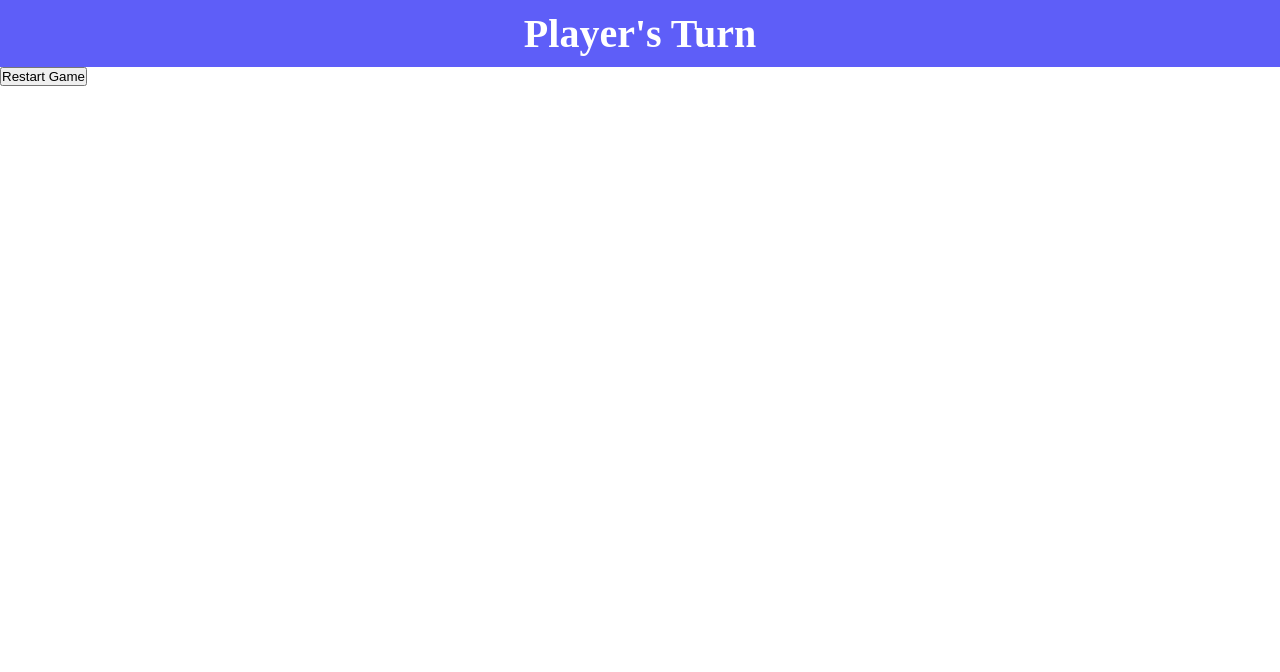
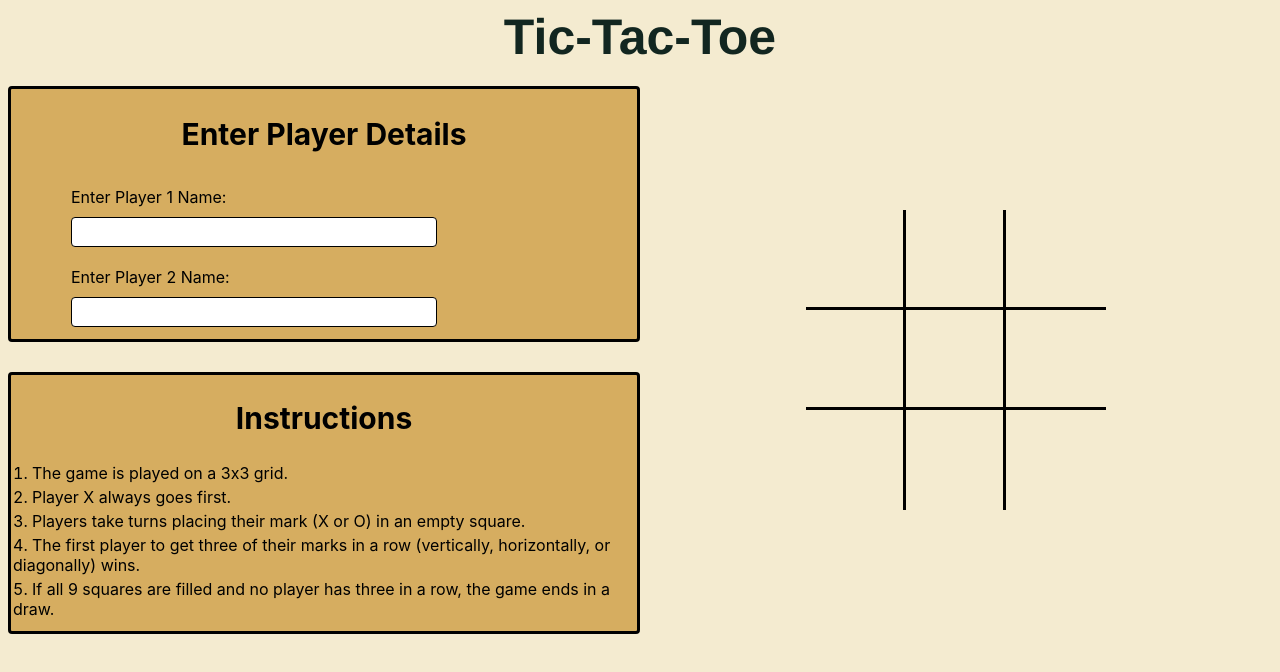
Before and after one commit to madesh02104/javascript-projects, a plain HTML site: page tic-tac-toe/index.html in a window 1280 px wide. Drawn offline with Linux system fonts and the light colour scheme.

Commit message:
Added .html and .css files for tic-tac-toe project

```diff
--- a/tic-tac-toe/index.html
+++ b/tic-tac-toe/index.html
@@ -1,35 +1,53 @@
 <!DOCTYPE html>
 <html lang="en">
+
 <head>
     <meta charset="UTF-8">
     <meta name="viewport" content="width=device-width, initial-scale=1.0">
     <title>Tic Tac Toe</title>
     <link rel="stylesheet" href="styles.css">
 </head>
+
 <body>
-    <div class="top">
-        <h1 class="turn">Player's Turn</h1>
-    </div>
-    <div class="board">
-        <div class="left-col">
-            <div class="game-square" id="1"></div>
-            <div class="game-square" id="4"></div>
-            <div class="game-square" id="7"></div>
-        </div>
-        <div class="mid-col">
-            <div class="game-square" id="2"></div>
-            <div class="game-square" id="5"></div>
-            <div class="game-square" id="8"></div>
-        </div>
-        <div class="right-col">
-            <div class="game-square" id="3"></div>
-            <div class="game-square" id="6"></div>
-            <div class="game-square" id="9"></div>
-        </div>
-    </div>
-    <div class="bottom">
-        <button class="restart-btn">Restart Game</button>
-    </div>
+    <header>Tic-Tac-Toe</header>
+    <main>
+        <section>
+            <form>
+                <h2>Enter Player Details</h2>
+                <label for="name1" class="name">Enter Player 1 Name:</label>
+                <input type="text" name="name1" id="name1">
+
+                <label for="name2" class="name">Enter Player 2 Name:</label>
+                <input type="text" name="name2" id="name2">
+            </form>
+            <article>
+                <h2>Instructions</h2>
+                <ol>
+                    <li>The game is played on a 3x3 grid.</li>
+                    <li>Player X always goes first.</li>
+                    <li>Players take turns placing their mark (X or O) in an empty square.</li>
+                    <li>The first player to get three of their marks in a row (vertically, horizontally, or diagonally)
+                        wins.</li>
+                    <li>If all 9 squares are filled and no player has three in a row, the game ends in a draw.</li>
+                </ol>
+            </article>
+        </section>
+        <aside>
+            <div class="gameBoard">
+                <div class="tile" id="tile1"></div>
+                <div class="tile" id="tile2"></div>
+                <div class="tile" id="tile3"></div>
+                <div class="tile" id="tile4"></div>
+                <div class="tile" id="tile5"></div>
+                <div class="tile" id="tile6"></div>
+                <div class="tile" id="tile7"></div>
+                <div class="tile" id="tile8"></div>
+                <div class="tile" id="tile9"></div>
+            </div>
+        </aside>
+    </main>
+    <footer></footer>
     <script src="script.js"></script>
 </body>
+
 </html>
--- a/tic-tac-toe/styles.css
+++ b/tic-tac-toe/styles.css
@@ -1,17 +1,168 @@
-* {
-    margin: 0;
-    padding: 0;
+*,
+*::before,
+*::after {
     box-sizing: border-box;
 }
 
-html {
-font-size: 14px;
+* {
+    border: none;
+    font-family: Inter, "Helvetica Neue", Helvetica, Arial, sans-serif;
 }
 
-.top{
-    background-color: rgb(94, 94, 248);
-    color: white;
+menu:not(article menu),
+ol:not(article ol),
+ul:not(article ul) {
+    list-style: none;
+}
+
+menu,
+ol,
+ul {
+    padding-left: 0;
+}
+
+article ol,
+article ul {
+    list-style-position: inside;
+}
+
+html {
+    font-size: 62.5%; /* (62.5/100) * 16px = 10px */
+}
+
+html {
+    -webkit-text-size-adjust: none; /* for iOS Safari */
+    text-size-adjust: none; /* for other mobile browsers */
+}
+
+@media (prefers-reduced-motion: no-preference) {
+    html {
+          scroll-behavior: smooth;
+    }
+}
+
+label,
+button,
+select,
+summary,
+[type=radio],
+[type=submit],
+[type=checkbox] {
+    cursor: pointer;
+}
+
+body{
+    background-color: #F4EBD0;
+}
+
+header{
+    font-size: 5rem;
+    font-family: Helvetica;
+    font-weight: bold;
     text-align: center;
-    padding: 10px;
-    font-size: 20px;
+    color: #122620;
 }
+
+main{
+    display: grid;
+    grid-template-columns: 1fr 1fr;
+    margin-top: 2rem;
+}
+
+section{
+    display: flex;
+    flex-direction: column;
+    gap: 3rem;
+}
+
+form{
+    display: flex;
+    flex-direction: column;
+    padding: 0.2rem 5rem;
+    border: 3px solid black;
+    background-color: #D6AD60;
+    border-radius: 4px;
+}
+
+form > h2{
+    font-size: 3rem;
+    text-align: center;
+}
+
+.name{
+    font-size: 1.6rem;
+    padding: 1rem;
+}
+
+input{
+    border-radius: 4px;
+    margin-left: 1rem;
+    margin-right: 15rem;
+    border: 1px solid black;
+    margin-bottom: 1rem;
+    height: 3rem;
+}
+
+article{
+    border: 3px solid black;
+    border-radius: 4px;
+    background-color: #D6AD60;
+}
+
+article > h2{
+    font-size: 3rem;
+    text-align: center;
+}
+
+li{
+    font-size: 1.6rem;
+    padding: 0.2rem;
+}
+
+aside{
+    display: flex;
+    justify-content: center;
+    align-items: center;
+}
+
+.gameBoard{
+    display: grid;
+    grid-template-columns: repeat(3, 10rem);
+    grid-template-rows: repeat(3, 10rem);
+}
+
+#tile1{
+    border-right: 3px solid black;
+    border-bottom: 3px solid black;
+}
+
+#tile2{
+    border-right: 3px solid black;
+    border-bottom: 3px solid black;
+}
+
+#tile3{
+    border-bottom: 3px solid black;
+}
+
+#tile4{
+    border-right: 3px solid black;
+    border-bottom: 3px solid black;
+}
+
+#tile5{
+    border-right: 3px solid black;
+    border-bottom: 3px solid black;
+}
+
+#tile6{
+    border-bottom: 3px solid black;
+}
+
+#tile7{
+    border-right: 3px solid black;
+}
+
+#tile8{
+    border-right: 3px solid black;
+}
```
